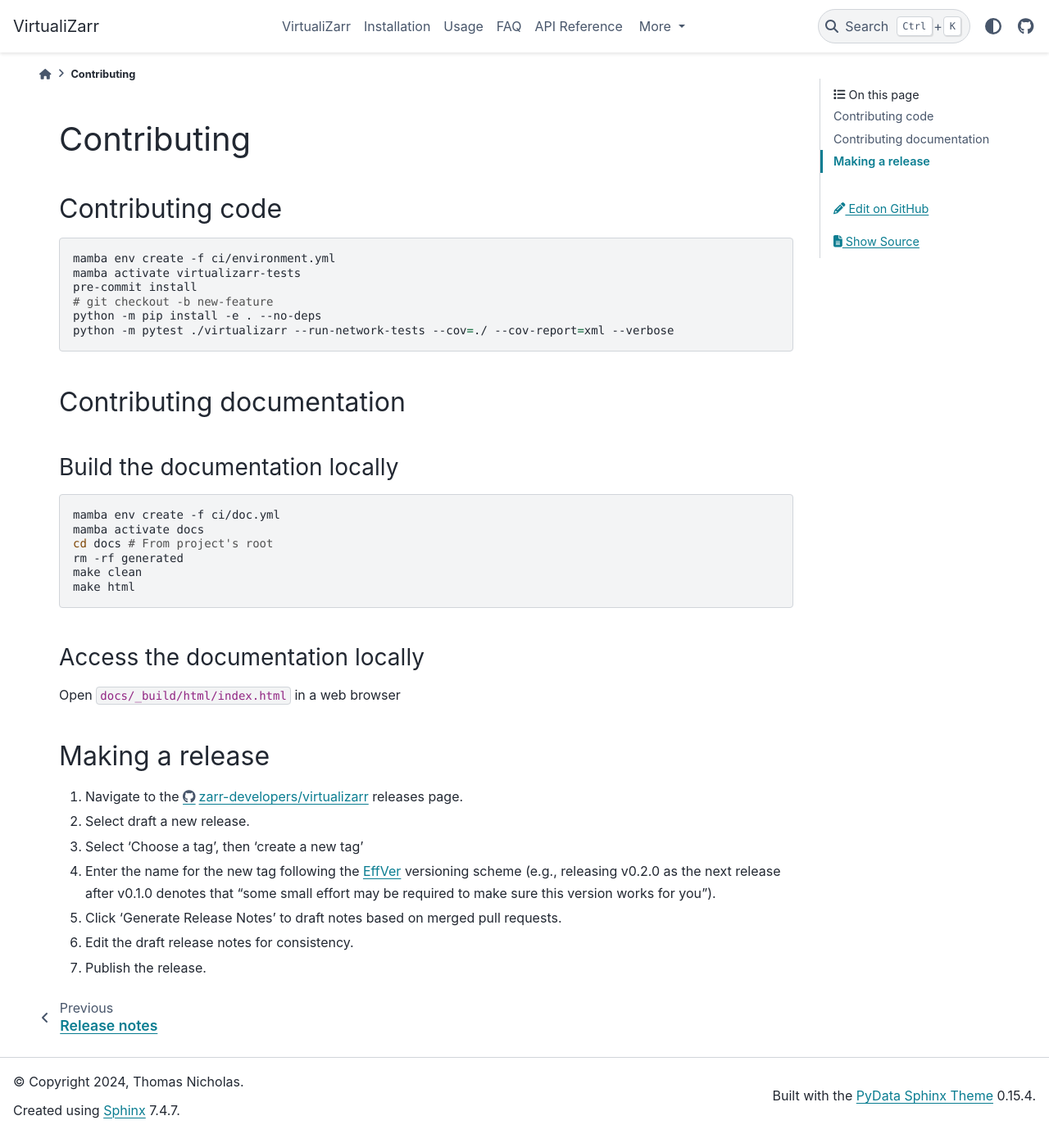
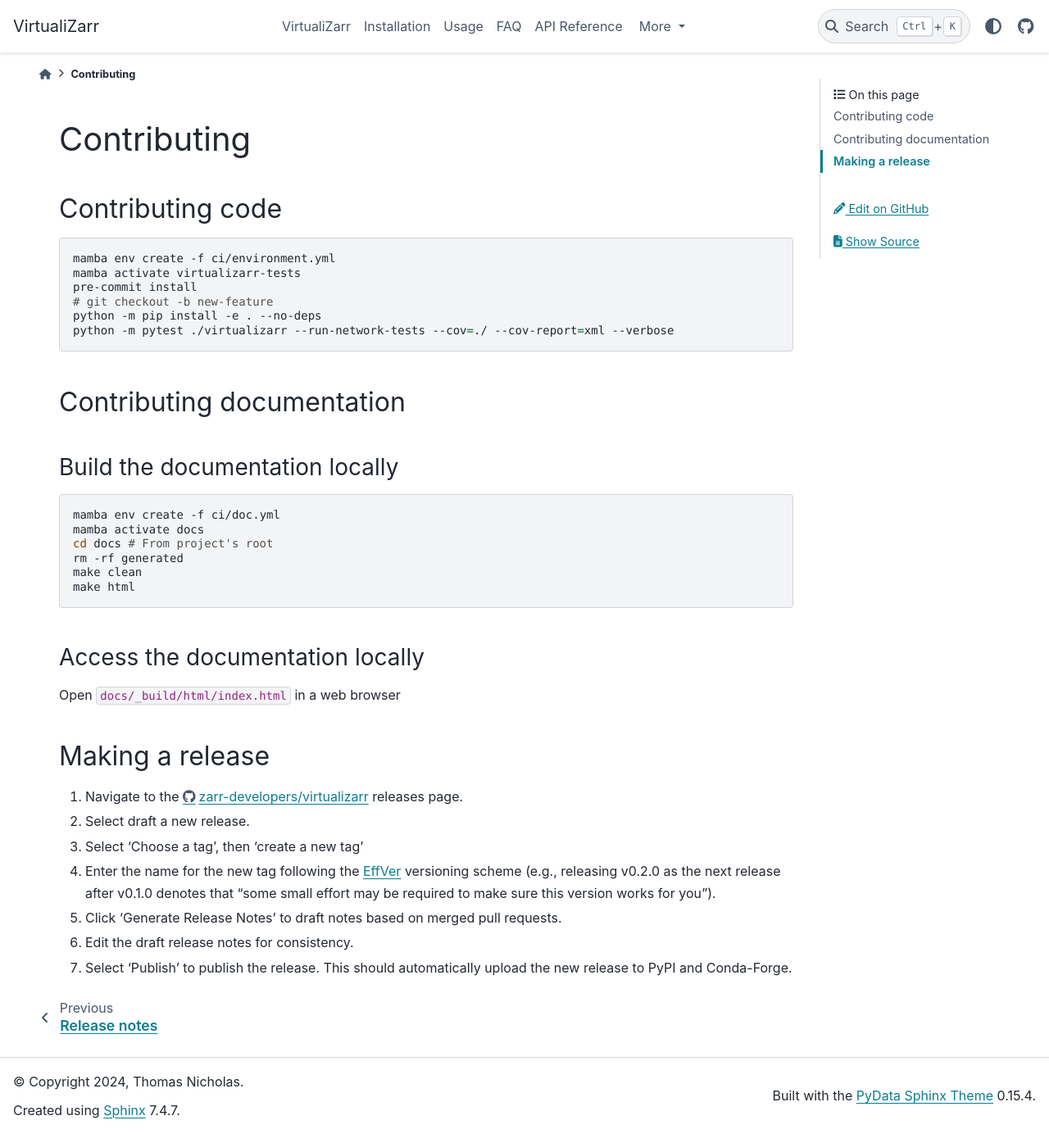
Before and after one commit to zarr-developers/VirtualiZarr, a Sphinx documentation site: the page built from docs/contributing.md, in a window 1280 px wide and 1384 px high. Shown: the whole window at 82% size. Built offline with Sphinx 7.4.7 and the PyData theme 0.15.4, drawn with Linux system fonts in a browser that asks for light colours.

Commit message:
what happens when you publish

```diff
--- a/docs/contributing.md
+++ b/docs/contributing.md
@@ -36,4 +36,4 @@
 4. Enter the name for the new tag following the [EffVer](https://jacobtomlinson.dev/effver/) versioning scheme (e.g., releasing v0.2.0 as the next release after v0.1.0 denotes that “some small effort may be required to make sure this version works for you”).
 4. Click 'Generate Release Notes' to draft notes based on merged pull requests.
 5. Edit the draft release notes for consistency.
-6. Publish the release.
+6. Select 'Publish' to publish the release. This should automatically upload the new release to PyPI and Conda-Forge.
```
